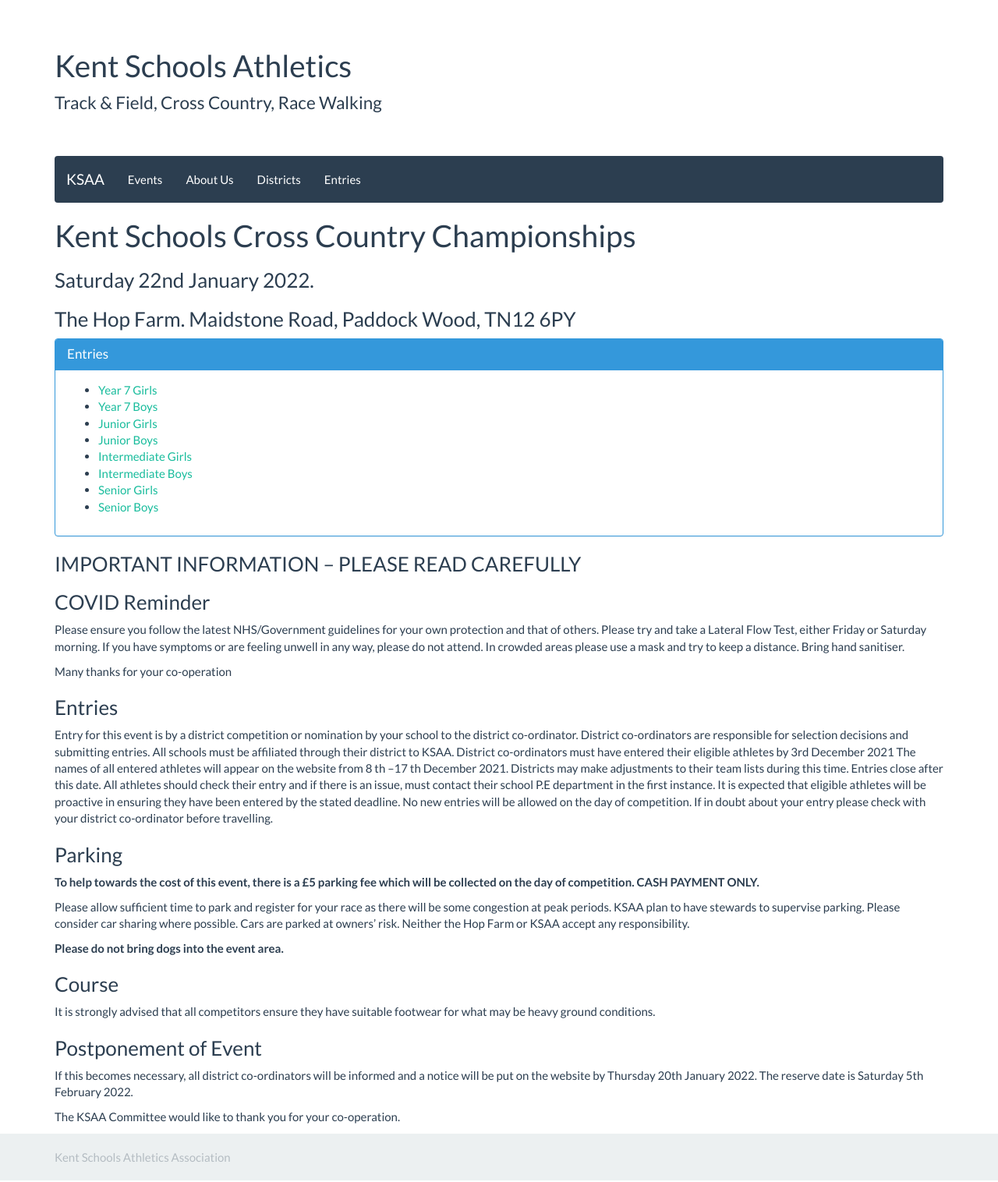
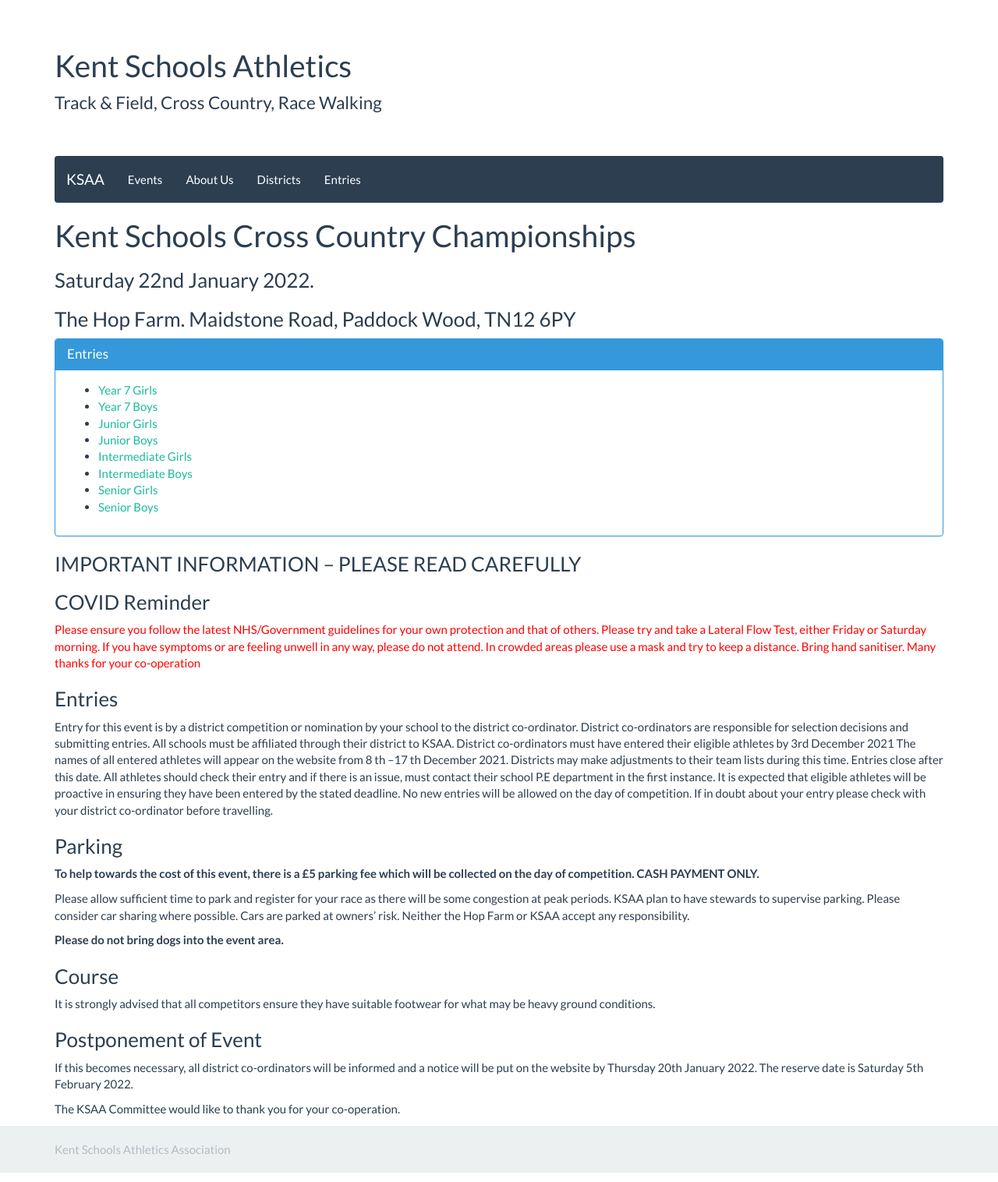
Before and after one commit to chrisnewark/chrisnewark.github.io, a Jekyll site: the page built from _events/21-22/2022-01-22-kent-schools-cross-country-champs.md, in a window 1280 px wide. Shown: the whole page at 78% size. Built offline with Jekyll 4.4.1, drawn with Linux system fonts in a browser that asks for light colours; nearby versions of some CDN libraries.

Commit message:
Highlighted covid message

```diff
--- a/_events/21-22/2022-01-22-kent-schools-cross-country-champs.md
+++ b/_events/21-22/2022-01-22-kent-schools-cross-country-champs.md
@@ -31,9 +31,10 @@
 
 ### COVID Reminder
 
+<span style="color: red;">
 Please ensure you follow the latest NHS/Government guidelines for your own protection and that of others. Please try and take a Lateral Flow Test, either Friday or Saturday morning. If you have symptoms or are feeling unwell in any way, please do not attend. In crowded areas please use a mask and try to keep a distance. Bring hand sanitiser.
-
-Many thanks for your co-operation
+</span>
+<span style="color: red;">Many thanks for your co-operation</span>
 
 ### Entries
 
```
